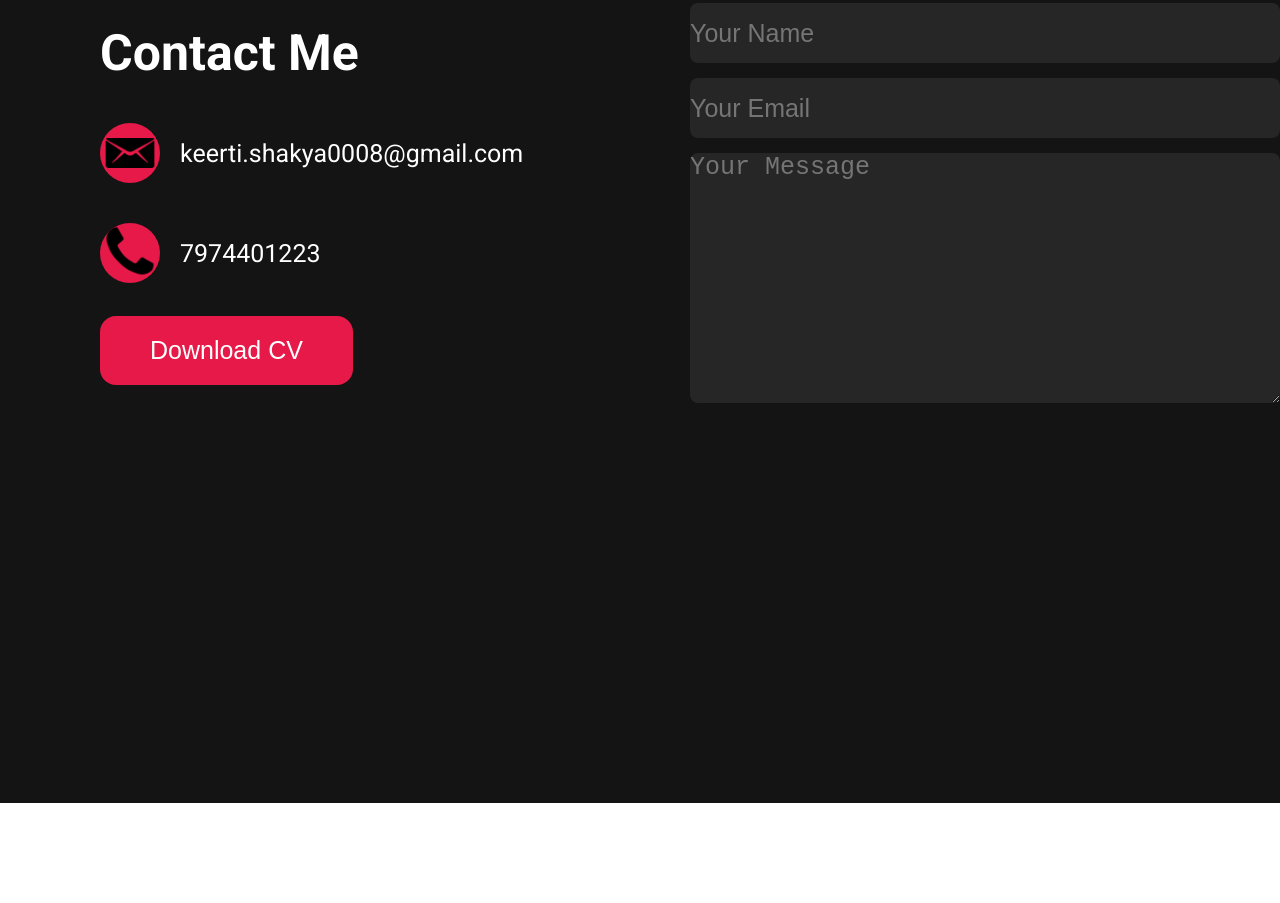
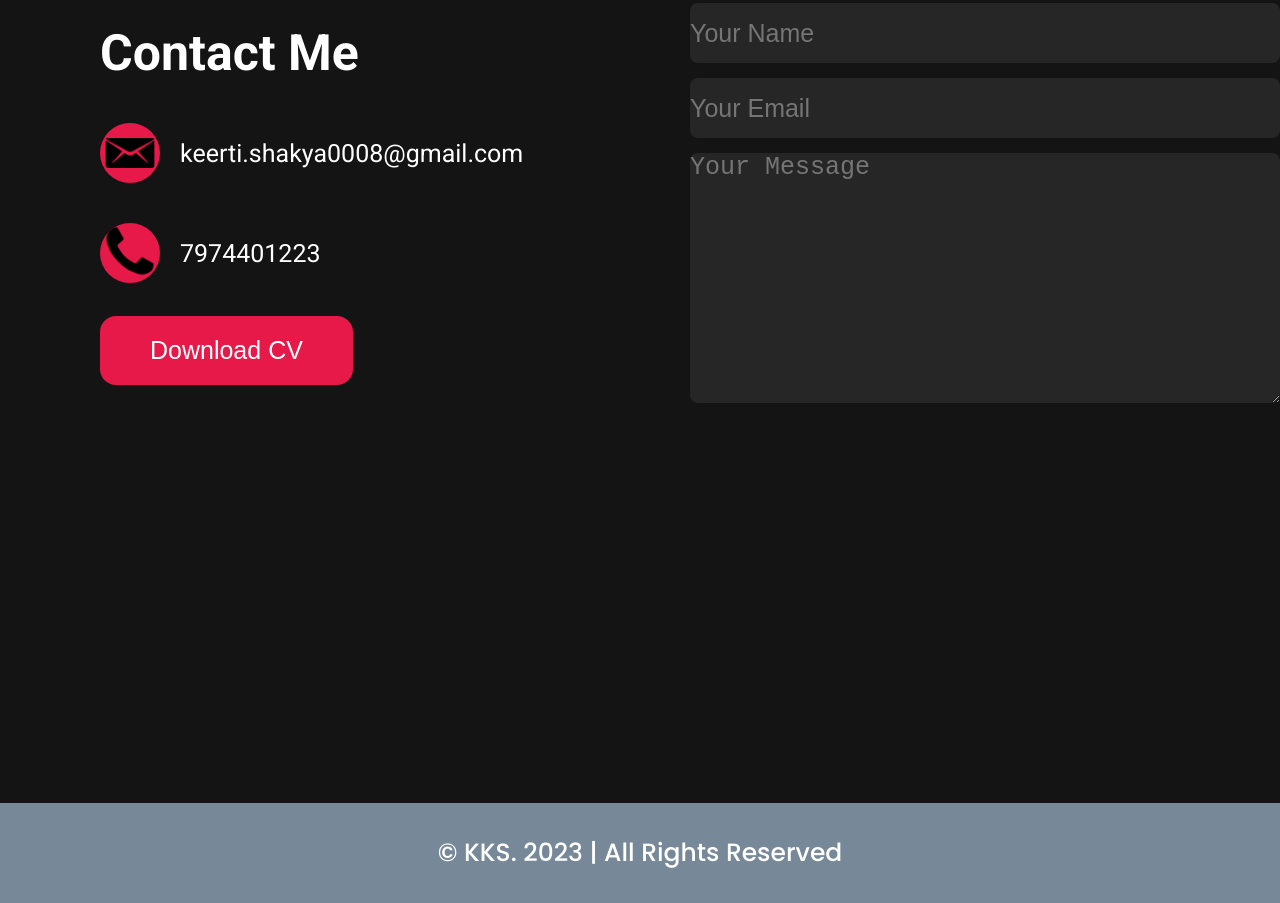
Before and after one commit to Keerti-kumar-shakya/Personal-Portfolio-resume, a plain HTML site: page index.html in a window 1280 px wide. Shown: the part 6497-7400 px from the top of the page. Before the commit the page ends 7300 px from the top, so only its background shows below. Drawn offline with Linux system fonts and the light colour scheme; a web font is replaced by a local one.

Commit message:
footer updated

```diff
--- a/css/footer.css
+++ b/css/footer.css
@@ -0,0 +1,18 @@
+.footer {
+
+  position: relative;
+  bottom: 0px;
+  left: 0;
+  right: 0;
+  height: 100px;
+  display: flex;
+  justify-content: center;
+  align-items: center;
+  background-color: lightslategray;
+  }
+
+  .footer p {
+    color: white;
+    font-size: 25px;
+    font-weight: 500;
+  }
--- a/index.html
+++ b/index.html
@@ -488,5 +488,12 @@
        <!--#########-->
     </div>
 
+    <!--####################################################################-->
+
+ <div class="footer">
+  <p>&#169; KKS. 2023 | All Rights Reserved</p>
+ </div>
+
+
   </body>
 </html>
```
